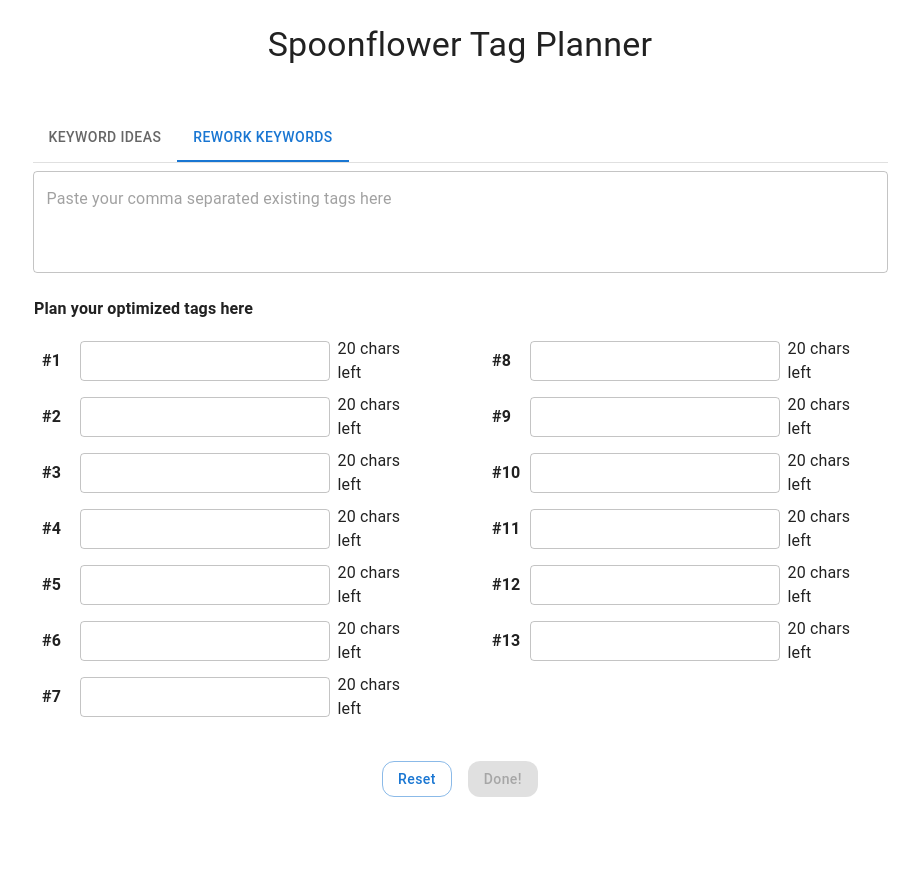
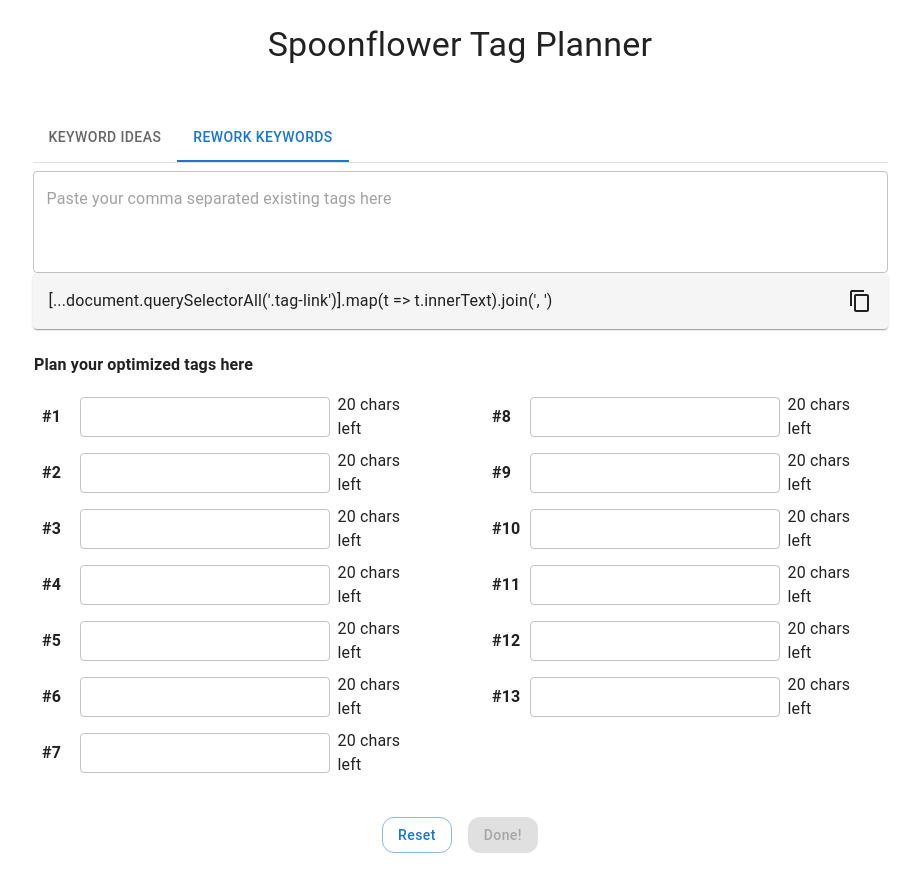
Before and after one commit to VeraZab/spoonflower-tag-planner, a React (Vite) app: page / in a window 1280 px wide. Both pictures are taken after a click on the tab "REWORK KEYWORDS". Shown: the top 892 px of the page, without its empty margins (180-1100 px from the left). Before the commit the page ends 853 px from the top, so only its background shows below. Built offline with nearby package versions, Linux system fonts and the light colour scheme.

Commit message:
add copypaste script

```diff
--- a/src/App.tsx
+++ b/src/App.tsx
@@ -1,16 +1,8 @@
 import "./App.css";
 import { useState, ChangeEvent, useCallback, useEffect } from "react";
-import {
-  Box,
-  Button,
-  Typography,
-  Tooltip,
-  useTheme,
-  Paper,
-} from "@mui/material";
+import { Box, Button, Typography, useTheme } from "@mui/material";
 
-import ContentCopyIcon from "@mui/icons-material/ContentCopy";
-import CheckIcon from "@mui/icons-material/Check";
+import { CopyPasteText } from "./CopyPasteText";
 
 import { Tag } from "./Tag";
 import { CharBucket } from "./CharBucket";
@@ -21,7 +13,6 @@
   const initialKeywords = new Array(13).fill("");
   const [currentTags, setCurrentTags] = useState<string[]>(initialKeywords);
   const [finalKeywordString, setFinalKeywordString] = useState("");
-  const [copiedToClipboard, setCopiedToClipboard] = useState(false);
   const [wordSoup, setWordSoup] = useState("");
   const [charBuckets, setCharBuckets] = useState<Record<number, string[]>>({});
   const [tagsToRework, setTagsToRework] = useState<string>("");
@@ -165,43 +156,7 @@
           </Button>
         </Box>
 
-        {finalKeywordString && (
-          <Paper
-            sx={{
-              display: "flex",
-              alignItems: "center",
-              width: "95%",
-              padding: 2,
-              borderRadius: "4px",
-              justifyContent: "space-between",
-              backgroundColor: "action.hover",
-              [theme.breakpoints.down("md")]: { width: "90%", mb: 6 },
-            }}
-          >
-            <Box sx={{ mr: 1 }}>{finalKeywordString}</Box>
-            <Tooltip title="Copy to clipboard">
-              {copiedToClipboard ? (
-                <CheckIcon />
-              ) : (
-                <ContentCopyIcon
-                  sx={{ cursor: "pointer" }}
-                  onClick={() => {
-                    if (finalKeywordString.trim() !== "") {
-                      navigator.clipboard
-                        .writeText(finalKeywordString)
-                        .then(() => {
-                          setCopiedToClipboard(true);
-                          setTimeout(() => {
-                            setCopiedToClipboard(false);
-                          }, 2000);
-                        });
-                    }
-                  }}
-                />
-              )}
-            </Tooltip>
-          </Paper>
-        )}
+        {finalKeywordString && <CopyPasteText text={finalKeywordString} />}
       </Box>
     </Box>
   );
--- /dev/null
+++ b/src/CopyPasteText.tsx
@@ -0,0 +1,48 @@
+import { useState } from "react";
+import { Box, Paper, Tooltip } from "@mui/material";
+import ContentCopyIcon from "@mui/icons-material/ContentCopy";
+import CheckIcon from "@mui/icons-material/Check";
+
+export function CopyPasteText({
+  text,
+  tooltipText,
+}: {
+  text: string;
+  tooltipText?: string;
+}) {
+  const [copiedToClipboard, setCopiedToClipboard] = useState(false);
+  return (
+    <Paper
+      sx={{
+        display: "flex",
+        alignItems: "center",
+        width: "100%",
+        padding: 2,
+        borderRadius: "4px",
+        justifyContent: "space-between",
+        backgroundColor: "action.hover",
+      }}
+    >
+      <Box sx={{ mr: 1 }}>{text}</Box>
+      <Tooltip title={tooltipText || "Copy to Clipboard"}>
+        {copiedToClipboard ? (
+          <CheckIcon />
+        ) : (
+          <ContentCopyIcon
+            sx={{ cursor: "pointer" }}
+            onClick={() => {
+              if (text.trim() !== "") {
+                navigator.clipboard.writeText(text).then(() => {
+                  setCopiedToClipboard(true);
+                  setTimeout(() => {
+                    setCopiedToClipboard(false);
+                  }, 2000);
+                });
+              }
+            }}
+          />
+        )}
+      </Tooltip>
+    </Paper>
+  );
+}
--- a/src/TabsPanel.tsx
+++ b/src/TabsPanel.tsx
@@ -6,6 +6,7 @@
   FocusEvent,
 } from "react";
 import { Tabs, Tab, Box, TextField } from "@mui/material";
+import { CopyPasteText } from "./CopyPasteText";
 
 // Tab panel content container
 interface TabPanelProps {
@@ -138,6 +139,7 @@
       </CustomTab>
 
       <CustomTab value={value} index={1}>
+        <>
           <TextField
             multiline
             fullWidth
@@ -166,6 +168,13 @@
               }
             }}
           />
+          <CopyPasteText
+            text={
+              "[...document.querySelectorAll('.tag-link')].map(t => t.innerText).join(', ')"
+            }
+            tooltipText="Copy to Spoonflower page listing console"
+          />
+        </>
       </CustomTab>
     </Box>
   );
```
Lines whose indentation alone changed are shown as unchanged.
